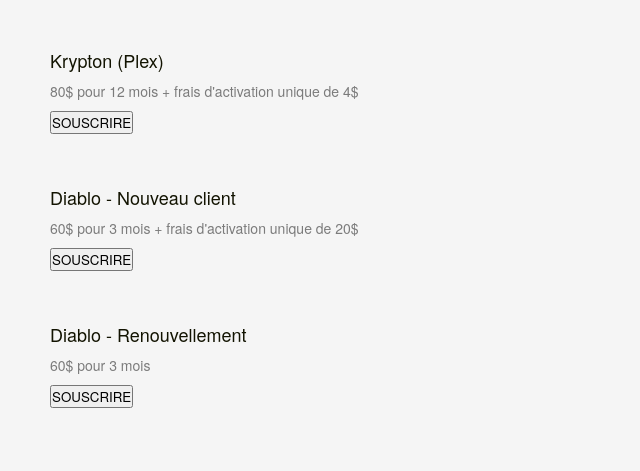
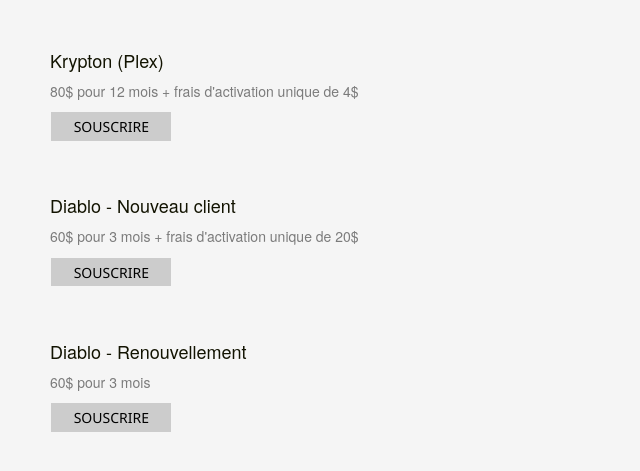
Before and after one commit to aujo18/website, a plain HTML site: page pro/index.html in a window 1280 px wide. Shown: the part 107-578 px from the top of the page, without its empty margins (0-640 px from the left). Drawn offline with Linux system fonts and the light colour scheme.

Commit message:
Add files via upload

```diff
--- a/pro/index.html
+++ b/pro/index.html
@@ -74,6 +74,35 @@
     opacity: 0;
   }
   </style>
+  <style type="text/css">
+  a.button8{
+	display:inline-block;
+	padding:0.2em 1.45em;
+	margin:0.1em;
+	border:0.15em solid #CCCCCC;
+	box-sizing: border-box;
+	text-decoration:none;
+	font-family:'Segoe UI','Roboto',sans-serif;
+	font-weight:400;
+	color:#000000;
+	background-color:#CCCCCC;
+	text-align:center;
+	position:relative;
+}
+a.button8:hover{
+	border-color:#7a7a7a;
+}
+a.button8:active{
+	background-color:#999999;
+}
+@media all and (max-width:30em){
+	a.button8{
+		display:block;
+		margin:0.2em auto;
+	}
+}
+
+  </style>
 </head>
 <body>
   <header>
@@ -87,7 +116,7 @@
       <p> 80$ pour 12 mois + frais d'activation unique de 4$</p>
 
       <p>
-        <a href="https://app.tillypay.com/pay/a29tlrg"><button>SOUSCRIRE</button></a>
+        <a href="https://app.tillypay.com/pay/a29tlrg" class="button8">SOUSCRIRE</a>
     </p>
 
     </div>
@@ -95,8 +124,7 @@
     <div class="video">
       <h2>Diablo - Nouveau client</h2>
       <p> 60$ pour 3 mois + frais d'activation unique de 20$</p>
-    <p>
-      <a href="https://app.tillypay.com/pay/g8zy4sx"><button>SOUSCRIRE</button></a>
+    <p><a href="https://app.tillypay.com/pay/bm5wbwu" class="button8">SOUSCRIRE</a></p>
     </div>
 
 
@@ -112,7 +140,7 @@
         <p> 60$ pour 3 mois</p>
 
         <p>
-          <a href="https://app.tillypay.com/pay/bm5wbwu"><button>SOUSCRIRE</button></a>
+          <a href="https://app.tillypay.com/pay/g8zy4sx" class="button8">SOUSCRIRE</a>
       </p>
 
       </div>
```
